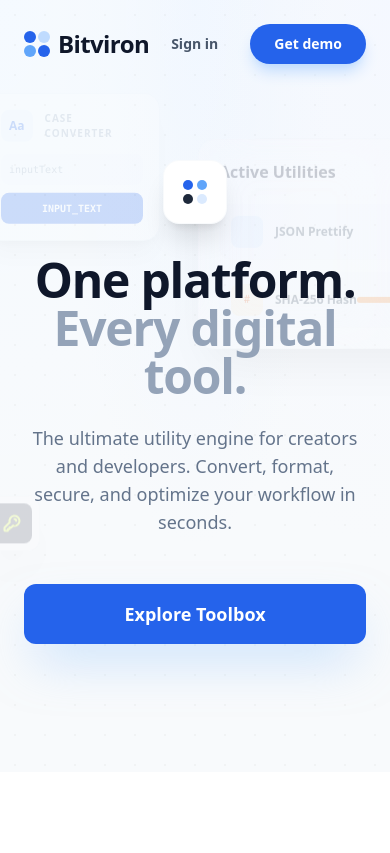
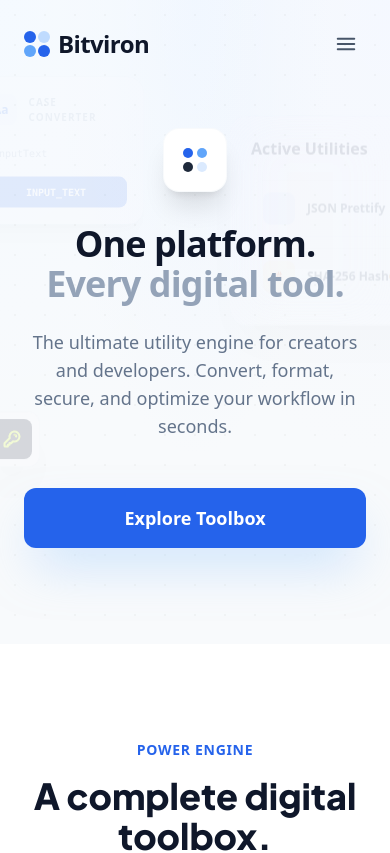
Before and after one commit to expelon/bitviron_saas, a Next.js app: page / in a window 390 px wide. Shown: the top 853 px of the page. Built offline with nearby package versions, Linux system fonts and the light colour scheme.

Commit message:
add more section and improve UI

```diff
--- a/app/page.tsx
+++ b/app/page.tsx
@@ -56,7 +56,7 @@ export default function Home() {
                     <div className="absolute top-0 right-0 w-96 h-96 bg-blue-600/20 blur-[100px] rounded-full -mr-48 -mt-48"></div>
                     <div className="max-container px-6 relative z-10 flex flex-col md:flex-row items-center justify-between">
                         <div className="md:w-1/2 mb-12 md:mb-0">
-                            <h2 className="text-5xl md:text-7xl font-black mb-8 leading-tight font-display">READY TO BOOST FLOW?</h2>
+                            <h2 className="text-4xl md:text-7xl font-black mb-8 leading-tight font-display">READY TO BOOST FLOW?</h2>
                             <p className="text-xl text-slate-300 mb-10 max-w-lg">
                                 Join 2M+ users worldwide who simplify their digital life with Bitviron's utility engine.
                             </p>
@@ -71,19 +71,19 @@ export default function Home() {
                         <div className="md:w-1/2 flex justify-center">
                             <div className="grid grid-cols-2 gap-8">
                                 <div className="text-center">
-                                    <div className="text-5xl font-bold mb-2 font-display">2M+</div>
+                                    <div className="text-4xl md:text-5xl font-bold mb-2 font-display">2M+</div>
                                     <div className="text-slate-400 uppercase tracking-widest text-xs">Active Users</div>
                                 </div>
                                 <div className="text-center">
-                                    <div className="text-5xl font-bold mb-2 font-display">50+</div>
+                                    <div className="text-4xl md:text-5xl font-bold mb-2 font-display">50+</div>
                                     <div className="text-slate-400 uppercase tracking-widest text-xs">Smart Tools</div>
                                 </div>
                                 <div className="text-center">
-                                    <div className="text-5xl font-bold mb-2 font-display">99.9%</div>
+                                    <div className="text-4xl md:text-5xl font-bold mb-2 font-display">99.9%</div>
                                     <div className="text-slate-400 uppercase tracking-widest text-xs">Uptime</div>
                                 </div>
                                 <div className="text-center">
-                                    <div className="text-5xl font-bold mb-2 font-display">24/7</div>
+                                    <div className="text-4xl md:text-5xl font-bold mb-2 font-display">24/7</div>
                                     <div className="text-slate-400 uppercase tracking-widest text-xs">Support</div>
                                 </div>
                             </div>
--- a/components/FeatureSection.tsx
+++ b/components/FeatureSection.tsx
@@ -4,13 +4,28 @@ import React from 'react';
 const FeatureSection: React.FC = () => {
   return (
     <section className="bg-white py-32 overflow-hidden relative">
+      {/* Background Video */}
+      <video
+        autoPlay
+        muted
+        loop
+        playsInline
+        className="absolute inset-0 w-full h-full object-cover z-0 opacity-90"
+      >
+        <source src="/animated-3d-video.mp4" type="video/mp4" />
+      </video>
+
+      {/* Background Overlay - adjusted for more visibility */}
+      <div className="absolute inset-0 bg-white/20 backdrop-blur-[1px] z-[1]"></div>
+
       <div className="max-w-7xl mx-auto px-6">
-        <h2 className="text-[120px] md:text-[240px] font-black text-slate-900 leading-[0.85] tracking-tighter mb-16 opacity-[0.05] absolute top-12 left-6 pointer-events-none uppercase">
+
+        <h2 className="text-[60px] md:text-[240px] font-black text-slate-900 leading-[0.85] tracking-tighter mb-16 opacity-[0.05] absolute top-12 left-6 pointer-events-none uppercase">
           BITVIRON.
         </h2>
 
         <div className="relative z-10">
-          <h2 className="text-[100px] md:text-[180px] font-black text-slate-900 leading-[0.8] tracking-tighter mb-20 uppercase">
+          <h2 className="text-[50px] md:text-[180px] font-black text-slate-900 leading-[0.8] tracking-tighter mb-20 uppercase">
             BITVIRON.
           </h2>
 
@@ -28,29 +43,17 @@ const FeatureSection: React.FC = () => {
                 </div>
               </div>
 
-              <p className="text-2xl md:text-3xl font-medium text-slate-900 leading-tight border-b-2 border-slate-900 border-dotted pb-6">
+              <p className="text-2xl md:text-3xl font-medium text-slate-900 leading-tight">
                 The utility platform that keeps your flow with professional tools and built-in automation.
               </p>
             </div>
 
             <div className="md:col-span-4 flex justify-center order-1 md:order-2">
-              <div className="relative w-full aspect-square max-w-md">
-                {/* 3D Abstract Shape Simulation (Using CSS gradients and shadows) */}
-                <div className="absolute inset-0 bg-gradient-to-br from-slate-200 to-slate-400 rounded-full shadow-2xl overflow-hidden animate-pulse">
-                  <div className="absolute top-0 left-0 w-full h-full bg-[#D2FF00]/40 blur-3xl rounded-full translate-x-1/2 -translate-y-1/2"></div>
-                  <div className="absolute bottom-0 right-0 w-full h-full bg-blue-600/30 blur-3xl rounded-full -translate-x-1/4 translate-y-1/4"></div>
-                  <div className="absolute inset-4 border-[20px] border-white/20 rounded-full"></div>
-                </div>
-
-                {/* Floating Lime Circle */}
-                <div className="absolute -bottom-10 -right-10 w-48 h-48 bg-[#D2FF00] rounded-full flex flex-col items-center justify-center p-8 cursor-pointer group hover:scale-110 transition-transform">
-                  <div className="w-0 h-0 border-t-[10px] border-t-transparent border-l-[15px] border-l-slate-900 border-b-[10px] border-b-transparent ml-1"></div>
-                  <div className="text-slate-900 font-bold text-center text-sm mt-2 leading-none">How it works?</div>
-                </div>
-              </div>
+              {/* Removed abstract shape and button for video clarity */}
             </div>
 
-            <div className="md:col-span-4 flex flex-col gap-6 items-end text-right order-3">
+
+            <div className="md:col-span-4 flex flex-col gap-6 md:items-end md:text-right order-3 items-start text-left">
               <div className="flex items-center gap-4 group cursor-default">
                 <span className="text-slate-900 font-bold group-hover:text-blue-600 transition-colors">Web based</span>
                 <span className="text-slate-300 font-mono">/01</span>
@@ -64,6 +67,7 @@ const FeatureSection: React.FC = () => {
                 <span className="text-slate-300 font-mono">/03</span>
               </div>
             </div>
+
           </div>
         </div>
       </div>
--- a/components/Header.tsx
+++ b/components/Header.tsx
@@ -1,13 +1,20 @@
+"use client";
 
-import React from 'react';
+import React, { useState } from 'react';
 
 interface HeaderProps {
   isScrolled: boolean;
 }
 
 const Header: React.FC<HeaderProps> = ({ isScrolled }) => {
+  const [isMenuOpen, setIsMenuOpen] = useState(false);
+
+  const toggleMenu = () => {
+    setIsMenuOpen(!isMenuOpen);
+  };
+
   return (
-    <header className={`fixed top-0 left-0 right-0 z-50 transition-all duration-300 ${isScrolled ? 'bg-white/80 backdrop-blur-md py-4 shadow-sm' : 'bg-transparent py-6'}`}>
+    <header className={`absolute top-0 left-0 right-0 z-50 transition-all duration-300 ${isScrolled ? 'bg-white/90 backdrop-blur-md py-4 shadow-sm' : 'bg-transparent py-6'}`}>
       <div className="max-w-7xl mx-auto px-6 flex items-center justify-between">
         <div className="flex items-center gap-2">
           <div className="grid grid-cols-2 gap-0.5">
@@ -19,20 +26,58 @@ const Header: React.FC<HeaderProps> = ({ isScrolled }) => {
           <span className="text-2xl font-bold tracking-tight text-slate-900">Bitviron</span>
         </div>
 
-        <nav className="hidden md:flex items-center gap-10">
+        {/* Desktop Navigation */}
+        <nav className="hidden lg:flex items-center gap-10">
           <a href="#" className="text-sm font-medium text-slate-600 hover:text-blue-600 transition-colors">Features</a>
           <a href="#" className="text-sm font-medium text-slate-600 hover:text-blue-600 transition-colors">Solutions</a>
           <a href="#" className="text-sm font-medium text-slate-600 hover:text-blue-600 transition-colors">Resources</a>
           <a href="#" className="text-sm font-medium text-slate-600 hover:text-blue-600 transition-colors">Pricing</a>
         </nav>
 
-        <div className="flex items-center gap-4">
+        <div className="hidden lg:flex items-center gap-4">
           <button className="text-sm font-semibold text-slate-600 hover:text-slate-900 px-4 py-2">Sign in</button>
           <button className="bg-blue-600 text-white text-sm font-bold px-6 py-2.5 rounded-full shadow-lg shadow-blue-200 hover:bg-blue-700 transition-all active:scale-95">
             Get demo
           </button>
         </div>
+
+        {/* Mobile Menu Button */}
+        <div className="lg:hidden flex items-center gap-4">
+          <button
+            onClick={toggleMenu}
+            className="p-2 text-slate-600 hover:text-blue-600 transition-colors focus:outline-none"
+            aria-label="Toggle menu"
+          >
+            {isMenuOpen ? (
+              <svg xmlns="http://www.w3.org/2000/svg" fill="none" viewBox="0 0 24 24" strokeWidth={2} stroke="currentColor" className="w-6 h-6">
+                <path strokeLinecap="round" strokeLinejoin="round" d="M6 18L18 6M6 6l12 12" />
+              </svg>
+            ) : (
+              <svg xmlns="http://www.w3.org/2000/svg" fill="none" viewBox="0 0 24 24" strokeWidth={2} stroke="currentColor" className="w-6 h-6">
+                <path strokeLinecap="round" strokeLinejoin="round" d="M3.75 6.75h16.5M3.75 12h16.5m-16.5 5.25h16.5" />
+              </svg>
+            )}
+          </button>
+        </div>
       </div>
+
+      {/* Mobile Menu Overlay */}
+      {isMenuOpen && (
+        <div className="lg:hidden absolute top-full left-0 right-0 bg-white border-t border-slate-100 shadow-xl z-50 animate-in slide-in-from-top duration-300">
+          <div className="px-6 py-8 flex flex-col gap-6">
+            <nav className="flex flex-col gap-6">
+              <a href="#" className="text-lg font-semibold text-slate-900 hover:text-blue-600 transition-colors" onClick={() => setIsMenuOpen(false)}>Features</a>
+              <a href="#" className="text-lg font-semibold text-slate-900 hover:text-blue-600 transition-colors" onClick={() => setIsMenuOpen(false)}>Solutions</a>
+              <a href="#" className="text-lg font-semibold text-slate-900 hover:text-blue-600 transition-colors" onClick={() => setIsMenuOpen(false)}>Resources</a>
+              <a href="#" className="text-lg font-semibold text-slate-900 hover:text-blue-600 transition-colors" onClick={() => setIsMenuOpen(false)}>Pricing</a>
+            </nav>
+            <div className="pt-6 border-t border-slate-100 flex flex-col gap-4">
+              <button className="w-full text-slate-900 font-bold py-3 text-center border border-slate-200 rounded-xl hover:bg-slate-50 transition-colors">Sign in</button>
+              <button className="w-full bg-blue-600 text-white font-bold py-4 rounded-xl shadow-lg shadow-blue-200 hover:bg-blue-700 transition-colors">Get demo</button>
+            </div>
+          </div>
+        </div>
+      )}
     </header>
   );
 };
--- a/components/Hero.tsx
+++ b/components/Hero.tsx
@@ -7,7 +7,7 @@ interface HeroProps {
 
 const Hero: React.FC<HeroProps> = ({ onCtaClick }) => {
   return (
-    <section className="relative pt-40 pb-32 overflow-hidden mesh-bg">
+    <section className="relative pt-32 md:pt-40 pb-24 md:pb-32 overflow-hidden mesh-bg">
       {/* Background Dots */}
       <div className="absolute inset-0 opacity-[0.03] pointer-events-none" style={{ backgroundImage: 'radial-gradient(circle, #000 1px, transparent 1px)', backgroundSize: '30px 30px' }}></div>
 
@@ -23,7 +23,7 @@ const Hero: React.FC<HeroProps> = ({ onCtaClick }) => {
           </div>
         </div>
 
-        <h1 className="text-5xl md:text-8xl font-extrabold text-slate-900 tracking-tight mb-6 relative z-10">
+        <h1 className="text-4xl md:text-8xl font-extrabold text-slate-900 tracking-tight mb-6 relative z-10">
           One platform. <br />
           <span className="text-slate-400">Every digital tool.</span>
         </h1>
@@ -46,7 +46,7 @@ const Hero: React.FC<HeroProps> = ({ onCtaClick }) => {
       <div className="absolute inset-0 z-0 pointer-events-none overflow-hidden">
 
         {/* Case Converter Tool Card (Top Left) */}
-        <div className="absolute top-[12%] left-[-1rem] sm:left-4 lg:left-20 w-44 sm:w-56 p-4 sm:p-5 bg-white shadow-xl rounded-2xl border border-slate-100 transform -rotate-3 floating-element delay-1 scale-[0.6] sm:scale-75 lg:scale-100 opacity-20 sm:opacity-40 lg:opacity-50">
+        <div className="absolute top-[12%] left-[-2rem] sm:left-4 lg:left-20 w-44 sm:w-56 p-4 sm:p-5 bg-white shadow-xl rounded-2xl border border-slate-100 transform -rotate-3 floating-element delay-1 scale-[0.5] sm:scale-75 lg:scale-100 opacity-10 sm:opacity-40 lg:opacity-50">
           <div className="flex items-center gap-3 mb-3">
             <div className="w-8 h-8 bg-blue-50 rounded-lg flex items-center justify-center">
               <span className="text-blue-600 font-bold text-xs">Aa</span>
@@ -76,15 +76,15 @@ const Hero: React.FC<HeroProps> = ({ onCtaClick }) => {
           </div>
           <div className="bg-slate-900 p-4 rounded-xl overflow-hidden">
             <pre className="text-[10px] font-mono leading-tight">
-              <span className="text-purple-400">"status"</span>: <span className="text-emerald-400">"success"</span>,<br/>
-              <span className="text-purple-400">"code"</span>: <span className="text-blue-400">200</span>,<br/>
+              <span className="text-purple-400">"status"</span>: <span className="text-emerald-400">"success"</span>,<br />
+              <span className="text-purple-400">"code"</span>: <span className="text-blue-400">200</span>,<br />
               <span className="text-purple-400">"data"</span>: &#123; ... &#125;
             </pre>
           </div>
         </div>
 
         {/* Utility Engine / Tool Queue (Top Right) */}
-        <div className="absolute top-[18%] right-[-4rem] sm:right-4 lg:right-20 w-64 sm:w-80 bg-white/95 backdrop-blur-xl shadow-2xl rounded-2xl sm:rounded-3xl p-5 sm:p-7 border border-slate-50 floating-element delay-1 scale-[0.4] sm:scale-75 lg:scale-100 opacity-20 sm:opacity-35 lg:opacity-45 origin-top-right">
+        <div className="absolute top-[18%] right-[-6rem] sm:right-4 lg:right-20 w-64 sm:w-80 bg-white/95 backdrop-blur-xl shadow-2xl rounded-2xl sm:rounded-3xl p-5 sm:p-7 border border-slate-50 floating-element delay-1 scale-[0.35] sm:scale-75 lg:scale-100 opacity-10 sm:opacity-35 lg:opacity-45 origin-top-right">
           <div className="flex items-center justify-between mb-5">
             <h4 className="font-bold text-slate-900 text-base">Active Utilities</h4>
             <div className="w-2 h-2 rounded-full bg-emerald-500 animate-pulse"></div>
@@ -92,7 +92,7 @@ const Hero: React.FC<HeroProps> = ({ onCtaClick }) => {
           <div className="space-y-3">
             <div className="flex items-center justify-between p-3 bg-slate-50 rounded-xl">
               <div className="flex items-center gap-3">
-                 <div className="w-8 h-8 bg-blue-100 rounded-lg flex items-center justify-center"><span className="text-blue-600 text-[10px]">{}</span></div>
+                <div className="w-8 h-8 bg-blue-100 rounded-lg flex items-center justify-center"><span className="text-blue-600 text-[10px]">{ }</span></div>
                 <span className="text-xs font-bold text-slate-700">JSON Prettify</span>
               </div>
               <span className="text-[10px] font-bold text-emerald-600">Done</span>
@@ -115,7 +115,7 @@ const Hero: React.FC<HeroProps> = ({ onCtaClick }) => {
             <div className="text-3xl font-black text-slate-900 mb-1">0.4<span className="text-blue-600 text-sm">ms</span></div>
             <div className="text-[10px] font-bold text-slate-400 uppercase tracking-widest">Execution Speed</div>
             <div className="mt-4 flex gap-1 justify-center">
-              {[1,2,3,4,5].map(i => <div key={i} className={`h-1 w-4 rounded-full ${i < 5 ? 'bg-blue-600' : 'bg-slate-100'}`}></div>)}
+              {[1, 2, 3, 4, 5].map(i => <div key={i} className={`h-1 w-4 rounded-full ${i < 5 ? 'bg-blue-600' : 'bg-slate-100'}`}></div>)}
             </div>
           </div>
         </div>
```
Also changed, not shown: 1 other file (tests, documents, lock files or other folders). Lines whose indentation alone changed are shown as unchanged.
